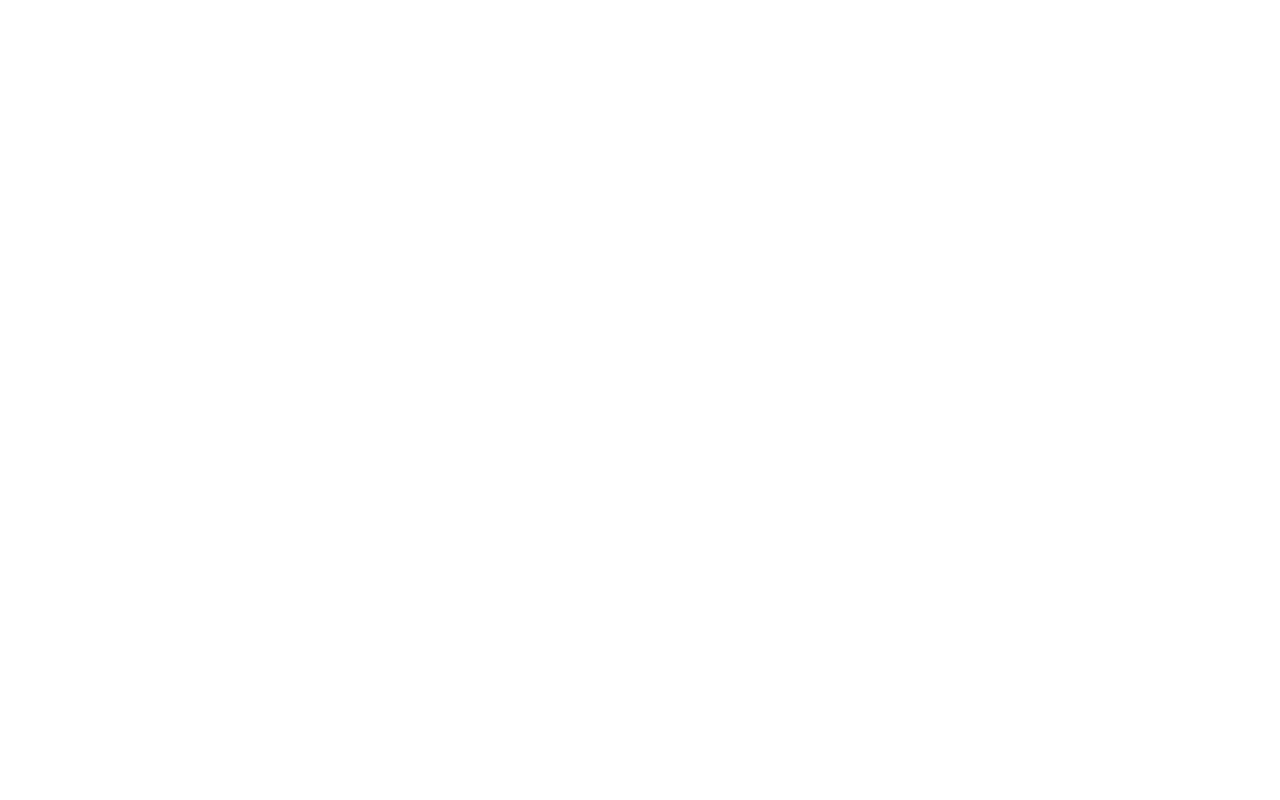
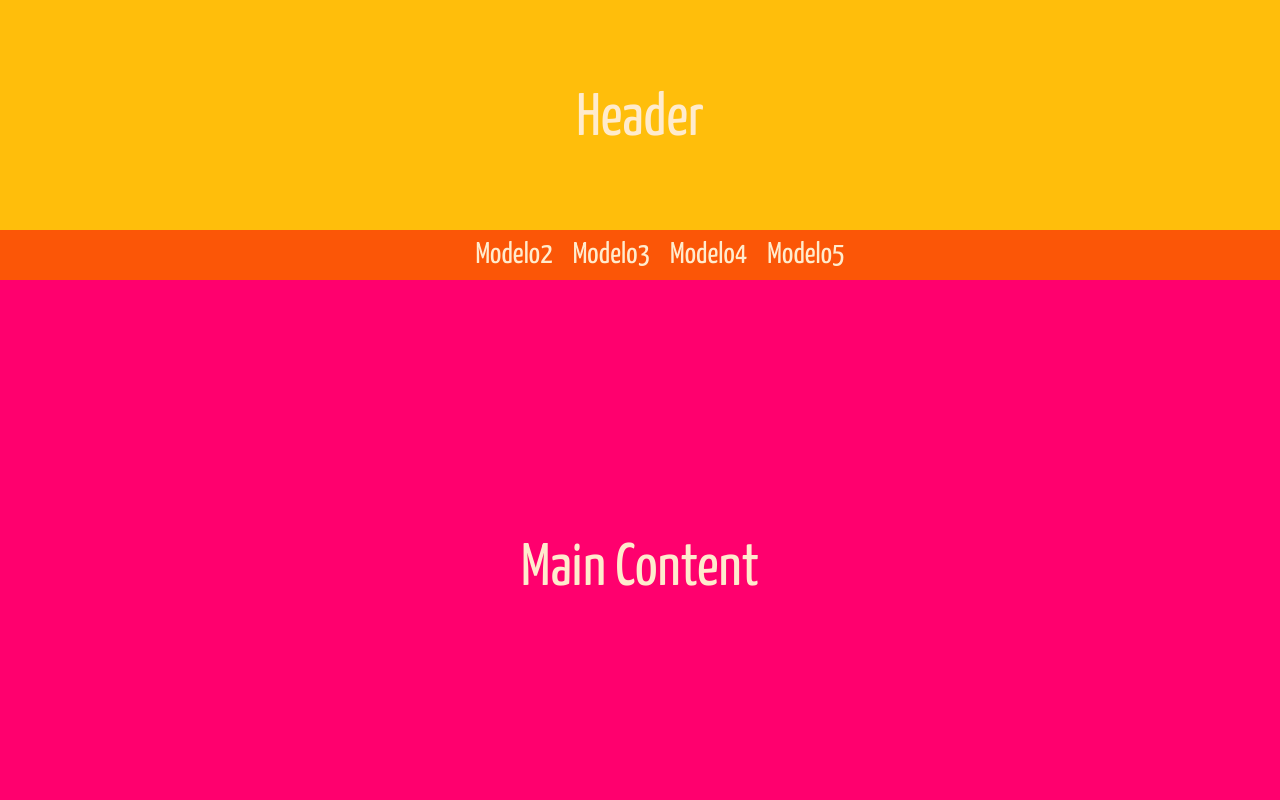
Before and after one commit to Jennimar17/Maquetando-con-Flexbox, a plain HTML site: page modelo2.html in a window 1280 px wide. Shown: the top 800 px of the page. Drawn offline with Linux system fonts and the light colour scheme.

Commit message:
termine modelo2

```diff
--- a/modelo2.html
+++ b/modelo2.html
@@ -0,0 +1,47 @@
+<!DOCTYPE html>
+<html lang="es">
+
+<head>
+    <meta charset="UTF-8">
+    <meta name="viewport" content="width=device-width, initial-scale=1.0">
+    <link rel="stylesheet" href="./style2.css">
+    <title>Modelo2</title>
+</head>
+
+<body>
+    <div class="container">
+        <header>
+            <p>Header</p>
+        </header>
+
+        <nav>
+            <ul class="navigation-bar">
+                <li>
+                    <a href="modelo2.html">Modelo2</a>
+                </li>
+                <li>
+                    <a href="modelo2.html">Modelo3</a>
+                </li>
+                <li>
+                    <a href="modelo2.html">Modelo4</a>
+                </li>
+                <li>
+                    <a href="modelo2.html">Modelo5</a>
+                </li>
+            </ul>
+        </nav>
+
+        <section>
+            <p>Main Content</p>
+        </section>
+        <footer>
+            <p>Footer</p>
+        </footer>
+
+
+
+    </div>
+
+</body>
+
+</html>
--- a/style.css
+++ b/style.css
@@ -25,6 +25,11 @@ body {
     display: flex;
     flex-direction: column;
     justify-content: center;
+    text-align: center;
+    font-family: 'Yanone Kaffeesatz', sans-serif;
+    font-weight: 500px;
+    font-size: 60px;
+    color: blanchedalmond;
 }
 
 header {
@@ -45,14 +50,6 @@ footer {
     padding-top: 50px;
 }
 
-.container p {
-    text-align: center;
-    font-family: 'Yanone Kaffeesatz', sans-serif;
-    font-weight: 500px;
-    font-size: 60px;
-    color: blanchedalmond;
-}
-
 a:link {
     color: blanchedalmond;
     text-decoration: none;
--- a/style2.css
+++ b/style2.css
@@ -0,0 +1,60 @@
+@import url('https://fonts.googleapis.com/css2?family=Yanone+Kaffeesatz:wght@400;500&display=swap');
+body {
+    margin: 0px;
+}
+
+.container {
+    display: flex;
+    flex-direction: column;
+    justify-content: center;
+    text-align: center;
+    font-family: 'Yanone Kaffeesatz', sans-serif;
+    font-weight: 500px;
+    font-size: 60px;
+    color: blanchedalmond;
+}
+
+header {
+    background-color: #ffbe0b;
+    height: 200px;
+    padding-top: 30px;
+}
+
+.navigation-bar {
+    height: 50px;
+    margin: 0px;
+    display: flex;
+    justify-content: center;
+    list-style-type: none;
+    color: blanchedalmond;
+    background-color: #fb5607;
+    font-family: 'Yanone Kaffeesatz', sans-serif;
+    font-weight: 500px;
+    font-size: 30px;
+    font-weight: 400px;
+}
+
+.navigation-bar li {
+    margin: 10px;
+}
+
+section {
+    background-color: #ff006e;
+    height: 450px;
+    padding-top: 200px;
+}
+
+footer {
+    background-color: #8338ec;
+    height: 200px;
+    padding-top: 50px;
+}
+
+a:link {
+    color: blanchedalmond;
+    text-decoration: none;
+}
+
+a:visited {
+    color: blanchedalmond;
+}
```
